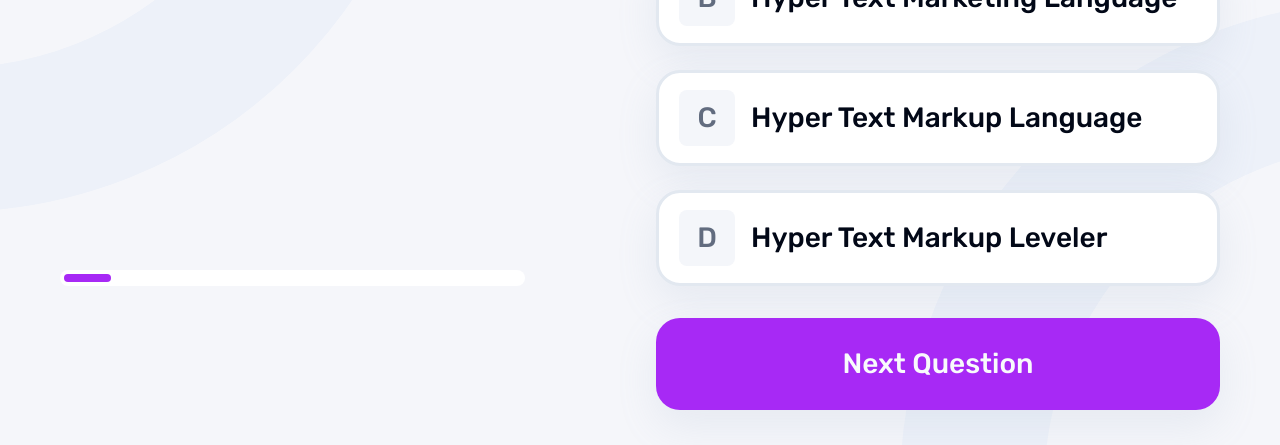
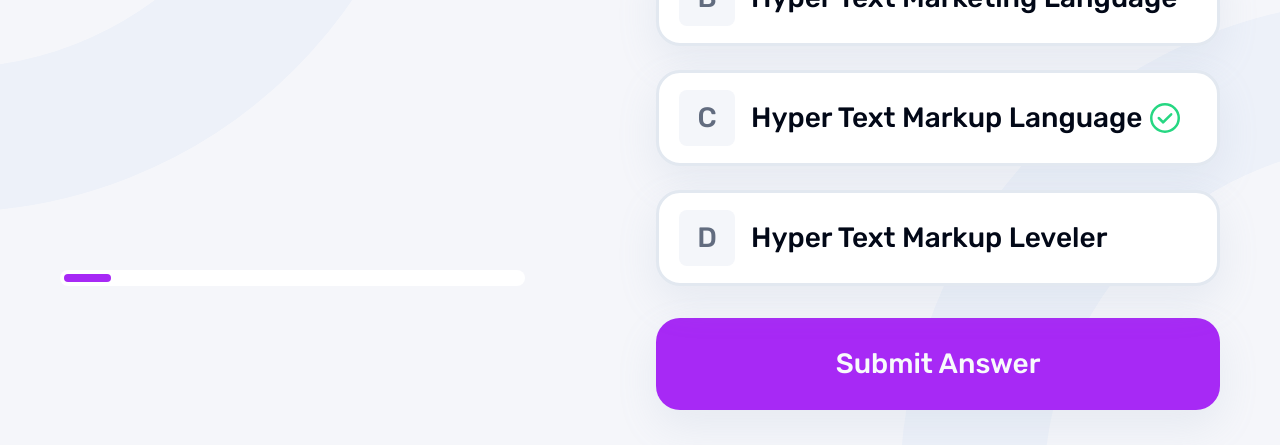
Before and after one commit to robcrock/quiz-app, a Next.js app: page / in a window 1280 px wide. Both pictures are taken after a click on the button "HTML". Shown: the part 352-797 px from the top of the page. Built offline with nearby package versions, Linux system fonts and the light colour scheme.

Commit message:
Started setting up selection styles.

```diff
--- a/src/app/page.tsx
+++ b/src/app/page.tsx
@@ -4,7 +4,7 @@ import { Switch } from "@/components/ui/switch";
 import { Progress } from "@/components/ui/progress";
 import { Button } from "@/components/ui/button";
 import { QUIZ_DATA, TQuiz, TQuizzes } from "@/data/data";
-import { IconWrapper } from "@/components/icon-wrapper";
+import { IconWrapper, TIconName } from "@/components/icon-wrapper";
 import { useEffect, useState } from "react";
 import { ButtonGroup, ButtonGroupItem } from "@/components/ui/button-group";
 import SunLightIcon from "@/components/icons/SunLightIcon";
@@ -43,16 +43,17 @@ export default function Home() {
   const [hasAnswerBeenRevealed, setHasAnsweredBeenReleaved] = useState(false);
   const [quizState, setQuizState] = useState(DEFAULT_QUIZ_STATE);
 
-  const isOptionChosen = Object.keys(currentChoice).length !== 0;
-  useEffect(() => {
-    setIsSubmissionError(!isOptionChosen ? true : false);
-  }, [currentChoice]);
+  const isOptionChosen =
+    Object.values(currentChoice).filter((option) => option !== "").length !== 0;
+  // useEffect(() => {
+  //   setIsSubmissionError(!isOptionChosen ? true : false);
+  // }, [currentChoice]);
 
   // console.log("currentPage", currentPage);
   // console.log("quizSelection", quizSelection);
   // console.log("quizState", quizState);
-  console.log("currentChoice", currentChoice);
-  console.log("isSubmissionError", isSubmissionError);
+  // console.log("currentChoice", currentChoice);
+  // console.log("isSubmissionError", isSubmissionError);
   // console.log("isEmpty", Object.keys(currentChoice).length === 0);
 
   const handleQuizSelection = (value: string) => {
@@ -69,8 +70,8 @@ export default function Home() {
         answer: quizQuestion.answer,
       };
     });
+
     setQuizState(newQuizState);
-
     setCurrentPage((prev) => prev + 1);
   };
 
@@ -79,11 +80,6 @@ export default function Home() {
       question,
       choice,
     });
-  };
-
-  const handleChooseAnswer = (question: string, choice: string) => {
-    console.log("question", question);
-    console.log("choice", choice);
     setQuizState((prevState) => {
       const updatedState = prevState.map((state) => {
         if (state.question === question) {
@@ -100,75 +96,62 @@ export default function Home() {
       console.log("updatedState", updatedState);
       return updatedState;
     });
+    setIsSubmissionError(false);
+  };
 
-    setCurrentPage((prev) =>
-      !isOptionChosen || !hasAnswerBeenRevealed ? prev : prev + 1,
-    );
-    // Reset the state
-    setCurrentChoice(DEFAULT_CHOICE);
-    setIsSubmissionError(!isOptionChosen ? true : false);
+  const handleChooseAnswer = (question: string, choice: string) => {
+    // Is an option chosen?
+    if (!isOptionChosen) {
+      console.log("No option chosen");
+      setIsSubmissionError(true);
+      return;
+    }
+
+    // Has an option been chosen and the answer has not been revealed
+    if (isOptionChosen && !hasAnswerBeenRevealed) {
+      console.log("Option chosen, but answer not revealed");
+      setIsSubmissionError(false);
+      setHasAnsweredBeenReleaved(true);
+      setCurrentPage(currentPage);
+      return;
+    }
+
+    if (isOptionChosen && hasAnswerBeenRevealed) {
+      console.log("Option chosen and answer revealed");
+      setQuizState((prevState) => {
+        const updatedState = prevState.map((state) => {
+          if (state.question === question) {
+            return {
+              ...state,
+              question,
+              choice,
+              isAnsweredCorrectly: state.answer === choice,
+            };
+          } else {
+            return { ...state };
+          }
+        });
+        console.log("updatedState", updatedState);
+        return updatedState;
+      });
+
+      setCurrentPage((prev) => prev + 1);
+
+      // Reset the state
+      setIsSubmissionError(false);
+      setCurrentChoice(DEFAULT_CHOICE);
+      setHasAnsweredBeenReleaved(false);
+    }
   };
 
   return (
     <main className="m-auto flex min-h-screen w-full max-w-[1160px] flex-col items-center justify-center">
       {currentPage === 0 && (
-        <section className="flex w-full justify-between">
-          <section className="flex flex-col gap-12">
-            <section className="flex flex-col gap-0 text-[64px] leading-none text-fem-dark-navy">
-              <div className="font-light">Welcome to the</div>
-              <div className="font-medium">Frontend Quiz!</div>
-            </section>
-            <div className="text-xl italic">Pick a subject to get started.</div>
-          </section>
-          <div className="flex w-[564px] flex-col gap-6">
-            <Button
-              variant="option"
-              size="option"
-              startIcon={<IconWrapper iconName="HTML" />}
-              onClick={() => handleQuizSelection("HTML")}
-            >
-              HTML
-            </Button>
-            <Button
-              variant="option"
-              size="option"
-              startIcon={<IconWrapper iconName="CSS" />}
-              onClick={() => handleQuizSelection("CSS")}
-            >
-              CSS
-            </Button>
-            <Button
-              variant="option"
-              size="option"
-              startIcon={<IconWrapper iconName="Javascript" />}
-              onClick={() => handleQuizSelection("JavaScript")}
-            >
-              Javascript
-            </Button>
-            <Button
-              variant="option"
-              size="option"
-              startIcon={<IconWrapper iconName="Accessibility" />}
-              onClick={() => handleQuizSelection("Accessibility")}
-            >
-              Accessibility
-            </Button>
-          </div>
-        </section>
+        <QuizSelectionPage handleQuizSelection={handleQuizSelection} />
       )}
       {currentPage !== 0 && currentPage !== 10 && (
         <section className="flex w-full max-w-[1160px] flex-col gap-8">
-          <header className="mb-14 flex items-center justify-between">
-            <div className="flex items-center gap-6 text-[28px] font-medium">
-              <IconWrapper iconName={activeQuizData?.title} />{" "}
-              <span>{activeQuizData?.title}</span>
-            </div>
-            <div className="flex items-center gap-1">
-              <SunDarkIcon />
-              <Switch />
-              <MoonDarkIcon />
-            </div>
-          </header>
+          <QuestionPageHeader title={activeQuizData?.title} />
           <section className="flex w-full justify-between">
             <section className="flex w-[465px] flex-col justify-between">
               <section className="flex flex-col gap-6">
@@ -187,11 +170,57 @@ export default function Home() {
                   (option, index) => {
                     const currentQuestion =
                       activeQuizData.questions[currentPage - 1].question;
+
+                    const curQuestion = quizState.filter(
+                      (q) => q.question === currentQuestion,
+                    )[0];
+                    console.log(
+                      "isAnsweredCorrectly",
+                      curQuestion.isAnsweredCorrectly,
+                    );
+
+                    // style correctly answered option
+                    let borderColor = "";
+                    if (curQuestion.isAnsweredCorrectly) {
+                      if (option === curQuestion.choice)
+                        borderColor = "border-[3px] border-green";
+                    } else if (!curQuestion.isAnsweredCorrectly) {
+                      if (option === curQuestion.choice)
+                        borderColor = "border-[3px] border-red";
+                    }
+
+                    let bgColor = "";
+                    if (curQuestion.isAnsweredCorrectly) {
+                      if (option === curQuestion.choice) bgColor = "bg-green";
+                    } else if (!curQuestion.isAnsweredCorrectly) {
+                      if (option === curQuestion.choice) bgColor = "bg-red";
+                    }
+
+                    // answered correctly and choice === answer
+                    // - highlight choice
+                    const correctAnswer = curQuestion.answer === option;
+
+                    // answered incorrectly and choice !== answer
+                    // - highlight choice
+                    const incorrectChoice =
+                      !correctAnswer && curQuestion.choice === option;
+
+                    // answered and neither choice nor answer
+                    const neutralOutcome = !correctAnswer && !incorrectChoice;
+
+                    const isOptionCorrect =
+                      curQuestion.isAnsweredCorrectly &&
+                      option === curQuestion.choice;
+
                     return (
                       <ButtonGroupItem
+                        className={borderColor}
                         key={option}
-                        icon={<OptionIcon index={index} />}
+                        icon={<OptionIcon className={bgColor} index={index} />}
                         label={option}
+                        isCorrect={correctAnswer}
+                        isIncorrect={incorrectChoice}
+                        isNeutral={neutralOutcome}
                         value={option}
                         onClick={() =>
                           handleMakeChoice(currentQuestion, option)
@@ -264,7 +293,13 @@ export default function Home() {
   );
 }
 
-const OptionIcon = ({ index }: { index: number }) => {
+const OptionIcon = ({
+  index,
+  className,
+}: {
+  index: number;
+  className: string;
+}) => {
   const letterArray = ["A", "B", "C", "D"];
 
   return (
@@ -272,10 +307,79 @@ const OptionIcon = ({ index }: { index: number }) => {
       className={cn(
         "flex h-14 w-14 items-center justify-center rounded-lg bg-fem-light-grey text-[28px] font-medium text-fem-grey-navy",
         "group-hover:bg-fem-soft-purple group-hover:text-fem-purple",
-        "group-data-[state='checked']:bg-fem-purple group-data-[state='checked']:text-fem-pure-white",
+        `${className !== "" ? className : "group-data-[state='checked']:bg-fem-purple"}`,
+        "group-data-[state='checked']:text-fem-pure-white",
+        className,
       )}
     >
       {letterArray[index]}
     </div>
   );
 };
+
+type TQuizSelectPageProps = {
+  handleQuizSelection: (name: TIconName) => void;
+};
+
+const QuizSelectionPage = ({ handleQuizSelection }: TQuizSelectPageProps) => {
+  return (
+    <section className="flex w-full justify-between">
+      <section className="flex flex-col gap-12">
+        <section className="flex flex-col gap-0 text-[64px] leading-none text-fem-dark-navy">
+          <div className="font-light">Welcome to the</div>
+          <div className="font-medium">Frontend Quiz!</div>
+        </section>
+        <div className="text-xl italic">Pick a subject to get started.</div>
+      </section>
+      <div className="flex w-[564px] flex-col gap-6">
+        <Button
+          variant="option"
+          size="option"
+          startIcon={<IconWrapper iconName="HTML" />}
+          onClick={() => handleQuizSelection("HTML")}
+        >
+          HTML
+        </Button>
+        <Button
+          variant="option"
+          size="option"
+          startIcon={<IconWrapper iconName="CSS" />}
+          onClick={() => handleQuizSelection("CSS")}
+        >
+          CSS
+        </Button>
+        <Button
+          variant="option"
+          size="option"
+          startIcon={<IconWrapper iconName="JavaScript" />}
+          onClick={() => handleQuizSelection("JavaScript")}
+        >
+          Javascript
+        </Button>
+        <Button
+          variant="option"
+          size="option"
+          startIcon={<IconWrapper iconName="Accessibility" />}
+          onClick={() => handleQuizSelection("Accessibility")}
+        >
+          Accessibility
+        </Button>
+      </div>
+    </section>
+  );
+};
+
+const QuestionPageHeader = ({ title }: Pick<TQuiz, "title">) => {
+  return (
+    <header className="mb-14 flex items-center justify-between">
+      <div className="flex items-center gap-6 text-[28px] font-medium">
+        <IconWrapper iconName={title} /> <span>{title}</span>
+      </div>
+      <div className="flex items-center gap-1">
+        <SunDarkIcon />
+        <Switch />
+        <MoonDarkIcon />
+      </div>
+    </header>
+  );
+};
--- a/src/components/icon-wrapper.tsx
+++ b/src/components/icon-wrapper.tsx
@@ -5,26 +5,26 @@ import HTMLIcon from "@/components/icons/HTMLIcon";
 import JSIcon from "@/components/icons/JSIcon";
 import AccessibilityIcon from "@/components/icons/AccessibilityIcon";
 
-export type TIconName = "CSS" | "HTML" | "Javascript" | "Accessibility";
+export type TIconName = "CSS" | "HTML" | "JavaScript" | "Accessibility";
 
 const iconMap: Record<TIconName, ElementType> = {
   CSS: CSSIcon,
   HTML: HTMLIcon,
-  Javascript: JSIcon,
+  JavaScript: JSIcon,
   Accessibility: AccessibilityIcon,
 };
 
 const bgMap = {
   HTML: "bg-fem-soft-orange",
   CSS: "bg-fem-soft-green",
-  Javascript: "bg-fem-soft-blue",
+  JavaScript: "bg-fem-soft-blue",
   Accessibility: "bg-fem-soft-purple",
 };
 
 const textMap = {
   HTML: "text-fem-orange",
   CSS: "text-fem-green",
-  Javascript: "text-fem-blue",
+  JavaScript: "text-fem-blue",
   Accessibility: "text-fem-purple",
 };
 
--- /dev/null
+++ b/src/components/icons/CorrectIcon.tsx
@@ -0,0 +1,20 @@
+import React from "react";
+
+function CorrectIcon() {
+  return (
+    <svg
+      xmlns="http://www.w3.org/2000/svg"
+      width="40"
+      height="40"
+      fill="none"
+      viewBox="0 0 40 40"
+    >
+      <path
+        fill="#26D782"
+        d="M20 5a15 15 0 110 30 15 15 0 010-30zm0 2.5a12.5 12.5 0 100 25 12.5 12.5 0 000-25zm-1.875 15.105L25.3 15.41a1.25 1.25 0 011.915 1.593l-.145.174-8.06 8.08a1.25 1.25 0 01-1.595.148l-.175-.145-4.375-4.375a1.25 1.25 0 011.595-1.913l.175.143 3.49 3.49z"
+      ></path>
+    </svg>
+  );
+}
+
+export default CorrectIcon;
--- /dev/null
+++ b/src/components/icons/IncorrectIcon.tsx
@@ -0,0 +1,20 @@
+import React from "react";
+
+function IncorrectIcon() {
+  return (
+    <svg
+      xmlns="http://www.w3.org/2000/svg"
+      width="40"
+      height="40"
+      fill="none"
+      viewBox="0 0 40 40"
+    >
+      <path
+        fill="#EE5454"
+        d="M20 5a15 15 0 110 30 15 15 0 010-30zm0 2.5a12.5 12.5 0 100 25 12.5 12.5 0 000-25zm-5.402 7.415l.142-.175a1.25 1.25 0 011.595-.143l.175.143L20 18.233l3.49-3.493a1.25 1.25 0 011.595-.143l.175.143a1.25 1.25 0 01.142 1.595l-.142.175L21.767 20l3.493 3.49a1.25 1.25 0 01.142 1.595l-.142.175a1.25 1.25 0 01-1.595.142l-.175-.142L20 21.767l-3.49 3.493a1.25 1.25 0 01-1.595.142l-.175-.142a1.25 1.25 0 01-.143-1.595l.143-.175L18.233 20l-3.493-3.49a1.25 1.25 0 01-.143-1.595z"
+      ></path>
+    </svg>
+  );
+}
+
+export default IncorrectIcon;
--- a/src/components/ui/button-group.tsx
+++ b/src/components/ui/button-group.tsx
@@ -4,6 +4,8 @@ import * as React from "react";
 import * as RadioGroupPrimitive from "@radix-ui/react-radio-group";
 import { cn } from "@/lib/utils";
 import { Check } from "lucide-react";
+import CorrectIcon from "../icons/CorrectIcon";
+import IncorrectIcon from "../icons/IncorrectIcon";
 
 const ButtonGroup = React.forwardRef<
   React.ElementRef<typeof RadioGroupPrimitive.Root>,
@@ -24,25 +26,44 @@ const ButtonGroupItem = React.forwardRef<
   {
     icon: React.ReactNode;
     label: string;
+    isCorrect: boolean;
+    isIncorrect: boolean;
+    isNeutral: boolean;
   } & React.ComponentPropsWithoutRef<typeof RadioGroupPrimitive.Item>
->(({ className, icon, label, ...props }, ref) => {
+>(
+  (
+    { className, icon, label, isCorrect, isIncorrect, isNeutral, ...props },
+    ref,
+  ) => {
     return (
       <RadioGroupPrimitive.Item
         ref={ref}
         className={cn(
-        "group inline-flex h-24 w-full items-center justify-start gap-8 rounded-3xl border-[3px] bg-fem-pure-white p-5 text-start shadow-[0px_16px_40px_0px_#8FA0C124] focus:outline-none focus-visible:ring-ring focus-visible:ring-offset-2 disabled:cursor-not-allowed disabled:opacity-50",
-        "data-[state='checked']:border-fem-purple",
+          "group relative inline-flex h-24 w-full items-center justify-start gap-8 rounded-3xl border-[3px] bg-fem-pure-white p-5 text-start shadow-[0px_16px_40px_0px_#8FA0C124] focus:outline-none focus-visible:ring-ring focus-visible:ring-offset-2 disabled:cursor-not-allowed disabled:opacity-50",
+          `${isNeutral && "data-[state='checked']:border-fem-purple"}`,
           className,
         )}
         {...props}
       >
         <div className="flex items-center gap-4">
           <div>{icon}</div>
+          {isCorrect && (
+            <div className="absolute right-8">
+              <CorrectIcon />
+            </div>
+          )}
+          {isIncorrect && (
+            <div className="absolute right-8">
+              <IncorrectIcon />
+            </div>
+          )}
+          {isNeutral && <div className="absolute right-8">{null}</div>}
           <div className="text-[28px] font-medium">{label}</div>
         </div>
       </RadioGroupPrimitive.Item>
     );
-});
+  },
+);
 ButtonGroupItem.displayName = RadioGroupPrimitive.Item.displayName;
 
 export { ButtonGroup, ButtonGroupItem };
```
Lines whose indentation alone changed are shown as unchanged.
